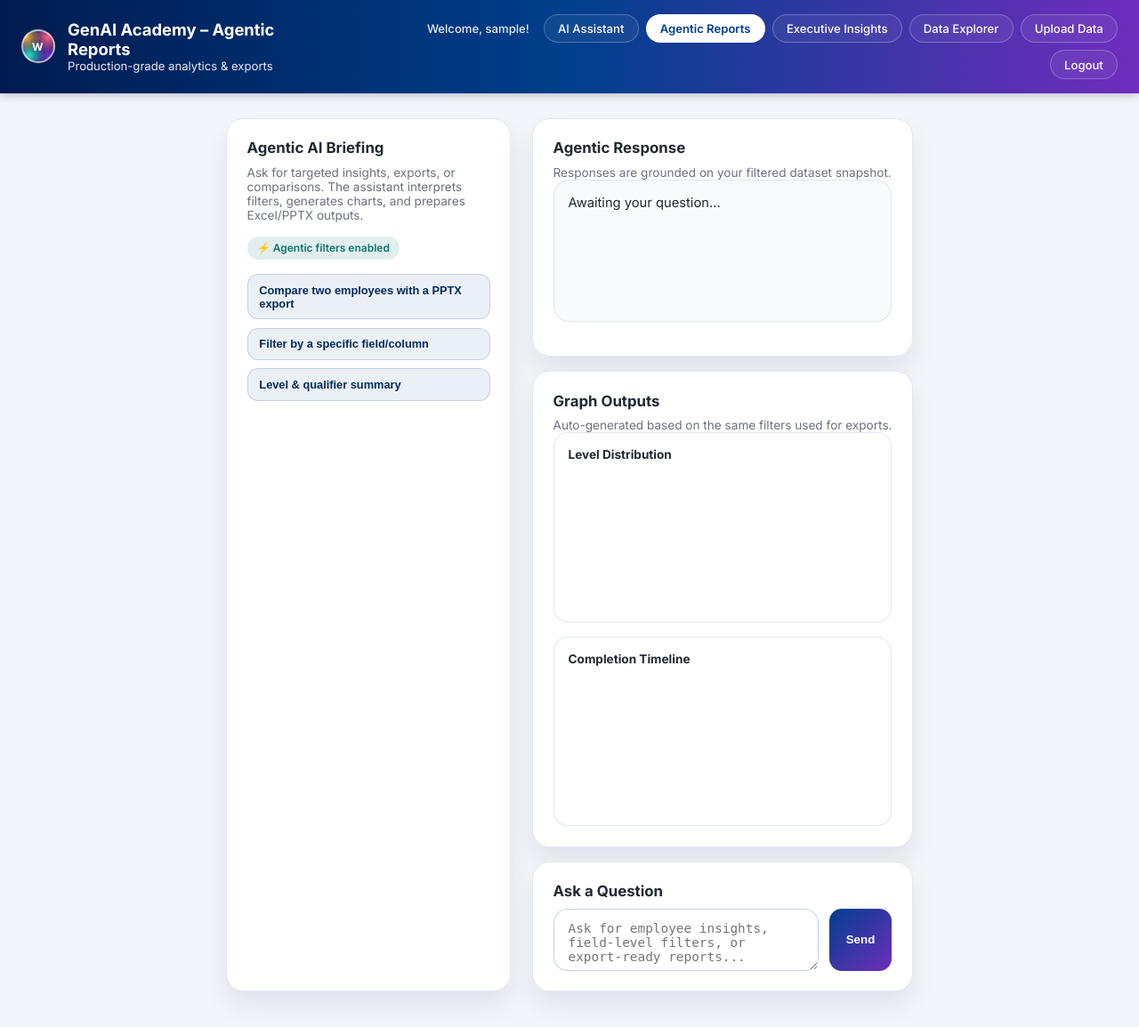
After one commit to desai-cringe/ai-academy-tracker, a Flask app: page /admin/agentic in a window 1280 px wide. The commit adds this page. Shown: the whole page at 89% size. Run offline with Flask 3, Linux system fonts and the light colour scheme; the visitor is signed in with stand-in values (Sample User, id 1); a map, chart or similar area stays blank.

Commit message:
Add agentic reporting page and improve chat filters

```diff
--- a/app/templates/admin.html
+++ b/app/templates/admin.html
@@ -515,6 +515,7 @@
             <div class="nav-links">
                 <span class="nav-welcome">Welcome, {{ username }}!</span>
                 <a href="/admin/chat" class="primary-link">AI Assistant</a>
+                <a href="/admin/agentic">Agentic Reports</a>
                 <a href="/admin/insights">Executive Insights</a>
                 <a href="/admin/splits">Certification Splits</a>
                 <a href="/admin/explorer">Data Explorer</a>
--- /dev/null
+++ b/app/templates/agentic.html
@@ -0,0 +1,477 @@
+<!DOCTYPE html>
+<html lang="en">
+<head>
+    <meta charset="UTF-8">
+    <meta name="viewport" content="width=device-width, initial-scale=1.0">
+    <title>🧠 Agentic AI Reports - AI Academy Tracker</title>
+    <script src="https://cdn.jsdelivr.net/npm/chart.js"></script>
+    <style>
+        @import url('https://fonts.googleapis.com/css2?family=Inter:wght@300;400;500;600;700;800&display=swap');
+
+        * {
+            margin: 0;
+            padding: 0;
+            box-sizing: border-box;
+        }
+
+        :root {
+            --primary: #003f8c;
+            --primary-dark: #002b5c;
+            --accent: #6f2dbd;
+            --bg: #f4f5fb;
+            --card-bg: #ffffff;
+            --border-soft: #e2e8f0;
+            --text-main: #1f2933;
+            --text-muted: #6b7280;
+            --success: #0f766e;
+        }
+
+        body {
+            font-family: 'Inter', -apple-system, BlinkMacSystemFont, sans-serif;
+            background: var(--bg);
+            color: var(--text-main);
+            min-height: 100vh;
+            display: flex;
+            flex-direction: column;
+        }
+
+        .top-bar {
+            background: linear-gradient(90deg, #001b4f, #003f8c, #6f2dbd);
+            color: #ffffff;
+            padding: 1rem 1.5rem;
+            box-shadow: 0 2px 10px rgba(15, 23, 42, 0.25);
+        }
+
+        .top-bar-inner {
+            max-width: 1400px;
+            margin: 0 auto;
+            display: flex;
+            justify-content: space-between;
+            align-items: center;
+            gap: 1.5rem;
+        }
+
+        .brand {
+            display: flex;
+            align-items: center;
+            gap: 0.9rem;
+        }
+
+        .brand-mark {
+            width: 38px;
+            height: 38px;
+            border-radius: 999px;
+            border: 2px solid rgba(255,255,255,0.6);
+            display: flex;
+            align-items: center;
+            justify-content: center;
+            font-size: 0.75rem;
+            font-weight: 700;
+            text-transform: uppercase;
+            letter-spacing: 1px;
+            background: radial-gradient(circle at 10% 20%, #ffb347, transparent 40%),
+                        radial-gradient(circle at 80% 20%, #ff5c8a, transparent 45%),
+                        radial-gradient(circle at 20% 80%, #32d9c8, transparent 45%),
+                        radial-gradient(circle at 80% 80%, #6f2dbd, transparent 45%);
+        }
+
+        .brand-text h1 {
+            font-size: 1.15rem;
+            font-weight: 700;
+        }
+
+        .brand-text span {
+            display: block;
+            font-size: 0.82rem;
+            opacity: 0.9;
+        }
+
+        .nav-links {
+            display: flex;
+            gap: 0.5rem;
+            flex-wrap: wrap;
+            align-items: center;
+            justify-content: flex-end;
+            font-size: 0.82rem;
+        }
+
+        .nav-welcome {
+            margin-right: 0.5rem;
+            opacity: 0.9;
+            font-weight: 500;
+        }
+
+        .nav-links a {
+            color: #ffffff;
+            text-decoration: none;
+            padding: 0.45rem 0.95rem;
+            border-radius: 999px;
+            border: 1px solid rgba(255,255,255,0.25);
+            background: rgba(255,255,255,0.06);
+            font-weight: 500;
+            transition: all 0.18s ease;
+            white-space: nowrap;
+        }
+
+        .nav-links a:hover {
+            background: rgba(255,255,255,0.18);
+            transform: translateY(-1px);
+            box-shadow: 0 6px 14px rgba(15, 23, 42, 0.2);
+        }
+
+        .nav-links a.primary-link {
+            background: #ffffff;
+            color: var(--primary);
+            font-weight: 600;
+        }
+
+        .main-container {
+            flex: 1;
+            max-width: 1400px;
+            margin: 1.75rem auto 2.5rem;
+            padding: 0 1.5rem;
+            display: grid;
+            grid-template-columns: 320px minmax(0, 1fr);
+            gap: 1.5rem;
+        }
+
+        .panel {
+            background: var(--card-bg);
+            border-radius: 20px;
+            border: 1px solid var(--border-soft);
+            box-shadow: 0 16px 28px rgba(15, 23, 42, 0.08);
+            padding: 1.4rem;
+        }
+
+        .panel h2 {
+            font-size: 1.05rem;
+            margin-bottom: 0.6rem;
+        }
+
+        .panel p {
+            font-size: 0.85rem;
+            color: var(--text-muted);
+        }
+
+        .example-list {
+            list-style: none;
+            display: grid;
+            gap: 0.6rem;
+            margin-top: 1rem;
+        }
+
+        .example-list button {
+            width: 100%;
+            text-align: left;
+            padding: 0.6rem 0.8rem;
+            border-radius: 12px;
+            border: 1px solid rgba(0, 63, 140, 0.18);
+            background: rgba(0, 63, 140, 0.08);
+            font-size: 0.8rem;
+            font-weight: 600;
+            cursor: pointer;
+            color: var(--primary-dark);
+            transition: all 0.2s ease;
+        }
+
+        .example-list button:hover {
+            transform: translateY(-1px);
+            box-shadow: 0 6px 16px rgba(15, 23, 42, 0.12);
+        }
+
+        .chat-panel {
+            display: flex;
+            flex-direction: column;
+            gap: 1rem;
+        }
+
+        .response-box {
+            background: #f8fafc;
+            border-radius: 18px;
+            border: 1px solid rgba(0, 63, 140, 0.1);
+            padding: 1rem;
+            min-height: 160px;
+            white-space: pre-line;
+            font-size: 0.92rem;
+        }
+
+        .input-row {
+            display: flex;
+            gap: 0.75rem;
+        }
+
+        .input-row textarea {
+            flex: 1;
+            border-radius: 16px;
+            border: 1px solid rgba(0, 63, 140, 0.25);
+            padding: 0.85rem 1rem;
+            font-size: 0.9rem;
+            min-height: 70px;
+            resize: vertical;
+        }
+
+        .input-row button {
+            border: none;
+            background: linear-gradient(135deg, #003f8c, #6f2dbd);
+            color: white;
+            padding: 0.8rem 1.2rem;
+            border-radius: 14px;
+            font-weight: 600;
+            cursor: pointer;
+        }
+
+        .export-actions {
+            display: flex;
+            gap: 0.75rem;
+            flex-wrap: wrap;
+        }
+
+        .export-actions a {
+            text-decoration: none;
+            padding: 0.55rem 0.9rem;
+            border-radius: 12px;
+            border: 1px solid rgba(15, 23, 42, 0.15);
+            background: #ffffff;
+            font-weight: 600;
+            color: var(--primary-dark);
+        }
+
+        .charts-grid {
+            display: grid;
+            grid-template-columns: repeat(auto-fit, minmax(240px, 1fr));
+            gap: 1rem;
+        }
+
+        .chart-card {
+            background: #ffffff;
+            border-radius: 16px;
+            border: 1px solid rgba(0, 63, 140, 0.12);
+            padding: 1rem;
+        }
+
+        .chart-card h4 {
+            font-size: 0.85rem;
+            margin-bottom: 0.6rem;
+        }
+
+        .status-pill {
+            display: inline-flex;
+            align-items: center;
+            gap: 0.4rem;
+            font-size: 0.75rem;
+            font-weight: 600;
+            padding: 0.35rem 0.7rem;
+            border-radius: 999px;
+            background: rgba(15, 118, 110, 0.12);
+            color: var(--success);
+        }
+
+        @media (max-width: 960px) {
+            .main-container {
+                grid-template-columns: 1fr;
+            }
+        }
+    </style>
+</head>
+<body>
+<header class="top-bar">
+    <div class="top-bar-inner">
+        <div class="brand">
+            <div class="brand-mark">W</div>
+            <div class="brand-text">
+                <h1>GenAI Academy – Agentic Reports</h1>
+                <span>Production-grade analytics & exports</span>
+            </div>
+        </div>
+        <div class="nav-links">
+            <span class="nav-welcome">Welcome, {{ username }}!</span>
+            <a href="/admin/chat">AI Assistant</a>
+            <a href="/admin/agentic" class="primary-link">Agentic Reports</a>
+            <a href="/admin/insights">Executive Insights</a>
+            <a href="/admin/explorer">Data Explorer</a>
+            <a href="/admin/upload">Upload Data</a>
+            <a href="/admin/logout">Logout</a>
+        </div>
+    </div>
+</header>
+
+<main class="main-container">
+    <section class="panel">
+        <h2>Agentic AI Briefing</h2>
+        <p>Ask for targeted insights, exports, or comparisons. The assistant interprets filters, generates charts, and prepares Excel/PPTX outputs.</p>
+        <div style="margin-top: 1rem;">
+            <span class="status-pill">⚡ Agentic filters enabled</span>
+        </div>
+        <ul class="example-list">
+            <li><button type="button" onclick="fillPrompt('Provide a report for employee IDs 31045 and 31088 with PPTX export.')">Compare two employees with a PPTX export</button></li>
+            <li><button type="button" onclick="fillPrompt('Show insights for skill = Generative AI, include charts and an Excel export.')">Filter by a specific field/column</button></li>
+            <li><button type="button" onclick="fillPrompt('Give a production-grade summary for Level 2 certified employees in Consulting.')">Level & qualifier summary</button></li>
+        </ul>
+    </section>
+
+    <section class="chat-panel">
+        <div class="panel">
+            <h2>Agentic Response</h2>
+            <p>Responses are grounded on your filtered dataset snapshot.</p>
+            <div id="agentic-response" class="response-box">Awaiting your question...</div>
+            <div id="export-actions" class="export-actions" style="margin-top: 1rem;"></div>
+        </div>
+
+        <div class="panel">
+            <h2>Graph Outputs</h2>
+            <p>Auto-generated based on the same filters used for exports.</p>
+            <div class="charts-grid">
+                <div class="chart-card">
+                    <h4>Level Distribution</h4>
+                    <canvas id="levelChart"></canvas>
+                </div>
+                <div class="chart-card">
+                    <h4>Completion Timeline</h4>
+                    <canvas id="timeChart"></canvas>
+                </div>
+            </div>
+        </div>
+
+        <div class="panel">
+            <h2>Ask a Question</h2>
+            <div class="input-row">
+                <textarea id="agentic-input" placeholder="Ask for employee insights, field-level filters, or export-ready reports..."></textarea>
+                <button id="agentic-send">Send</button>
+            </div>
+        </div>
+    </section>
+</main>
+
+<script>
+    let levelChart = null;
+    let timeChart = null;
+
+    function fillPrompt(text) {
+        const input = document.getElementById('agentic-input');
+        input.value = text;
+        input.focus();
+    }
+
+    function normalizeFilters(filters) {
+        if (!filters) {
+            return null;
+        }
+        const normalized = { ...filters };
+        if (Array.isArray(normalized.employee_ids)) {
+            normalized.employee_id = normalized.employee_ids.join(',');
+            delete normalized.employee_ids;
+        }
+        return normalized;
+    }
+
+    function setExportActions(filters) {
+        const exportContainer = document.getElementById('export-actions');
+        exportContainer.innerHTML = '';
+        if (!filters) {
+            return;
+        }
+        const params = new URLSearchParams(normalizeFilters(filters));
+        exportContainer.innerHTML = `
+            <a href="/admin/exports?format=xlsx&${params.toString()}" target="_blank">⬇️ Export Excel</a>
+            <a href="/admin/exports?format=pptx&${params.toString()}" target="_blank">📊 Export PPTX</a>
+        `;
+    }
+
+    function buildChart(chartRef, ctx, type, labels, data, color) {
+        if (chartRef) {
+            chartRef.destroy();
+        }
+        return new Chart(ctx, {
+            type,
+            data: {
+                labels,
+                datasets: [{
+                    data,
+                    backgroundColor: color,
+                    borderRadius: 6
+                }]
+            },
+            options: {
+                responsive: true,
+                plugins: {
+                    legend: { display: false }
+                },
+                scales: {
+                    x: { ticks: { color: '#475569' } },
+                    y: { ticks: { color: '#475569' } }
+                }
+            }
+        });
+    }
+
+    async function updateCharts(filters) {
+        if (!filters) {
+            return;
+        }
+        const params = new URLSearchParams(normalizeFilters(filters));
+        const response = await fetch(`/admin/explorer-data?${params.toString()}`);
+        const data = await response.json();
+        if (!data.success) {
+            return;
+        }
+        levelChart = buildChart(
+            levelChart,
+            document.getElementById('levelChart'),
+            'bar',
+            data.level_distribution.labels,
+            data.level_distribution.counts,
+            '#38bdf8'
+        );
+        timeChart = buildChart(
+            timeChart,
+            document.getElementById('timeChart'),
+            'line',
+            data.time_series.labels,
+            data.time_series.counts,
+            '#22c55e'
+        );
+    }
+
+    async function sendAgenticMessage() {
+        const input = document.getElementById('agentic-input');
+        const button = document.getElementById('agentic-send');
+        const message = input.value.trim();
+        if (!message) {
+            return;
+        }
+        const responseBox = document.getElementById('agentic-response');
+        responseBox.textContent = 'Thinking...';
+        button.disabled = true;
+        try {
+            const response = await fetch('/admin/chat-api', {
+                method: 'POST',
+                headers: { 'Content-Type': 'application/json' },
+                body: JSON.stringify({ message })
+            });
+            const data = await response.json();
+            if (data.success) {
+                responseBox.textContent = data.response;
+                const filters = data.export_ready ? data.export_filters : null;
+                setExportActions(filters);
+                await updateCharts(filters);
+            } else {
+                responseBox.textContent = data.error || 'Unable to generate a response.';
+                setExportActions(null);
+            }
+        } catch (error) {
+            responseBox.textContent = 'Connection error. Please try again.';
+            setExportActions(null);
+        } finally {
+            button.disabled = false;
+        }
+    }
+
+    document.getElementById('agentic-send').addEventListener('click', sendAgenticMessage);
+    document.getElementById('agentic-input').addEventListener('keydown', (event) => {
+        if (event.key === 'Enter' && (event.ctrlKey || event.metaKey)) {
+            sendAgenticMessage();
+        }
+    });
+</script>
+</body>
+</html>
--- a/app/templates/explorer.html
+++ b/app/templates/explorer.html
@@ -390,6 +390,7 @@
                 <a href="/admin/insights">Insights</a>
                 <a href="/admin/splits">Splits</a>
                 <a href="/admin/chat">AI Chat</a>
+                <a href="/admin/agentic">Agentic Reports</a>
                 <a href="/admin/explorer">Explorer</a>
                 <a href="/admin/logout">Logout</a>
             </div>
--- a/app/templates/insights.html
+++ b/app/templates/insights.html
@@ -329,6 +329,7 @@
                 <span>{{ username }}</span>
                 <a href="/admin">📊 Dashboard</a>
                 <a href="/admin/chat">💬 Data Chat</a>
+                <a href="/admin/agentic">🧠 Agentic Reports</a>
                 <a href="/admin/splits">🧩 Splits</a>
                 <a href="/admin/explorer">🧭 Explorer</a>
                 <a href="/admin/upload">📤 Upload</a>
--- a/app/templates/splits.html
+++ b/app/templates/splits.html
@@ -333,6 +333,7 @@
                 <a href="/admin">📊 Dashboard</a>
                 <a href="/admin/insights">📈 Insights</a>
                 <a href="/admin/chat">🤖 Chat</a>
+                <a href="/admin/agentic">🧠 Agentic Reports</a>
                 <a href="/admin/explorer">🧭 Explorer</a>
                 <a href="/admin/upload">📤 Upload</a>
                 <a href="/">🏠 Home</a>
--- a/app/templates/upload.html
+++ b/app/templates/upload.html
@@ -447,6 +447,7 @@
             <div class="nav-links">
                 <span>{{ username }}</span>
                 <a href="/admin" class="primary-link">Admin Dashboard</a>
+                <a href="/admin/agentic">Agentic Reports</a>
                 <a href="/admin/splits">Certification Splits</a>
                 <a href="/admin/explorer">Data Explorer</a>
                 <a href="/admin/change-password">Change Password</a>
```
Also changed, not shown: app/routes_admin.py (+160 -6 lines), app/templates/chat.html (+7 -1 lines).
